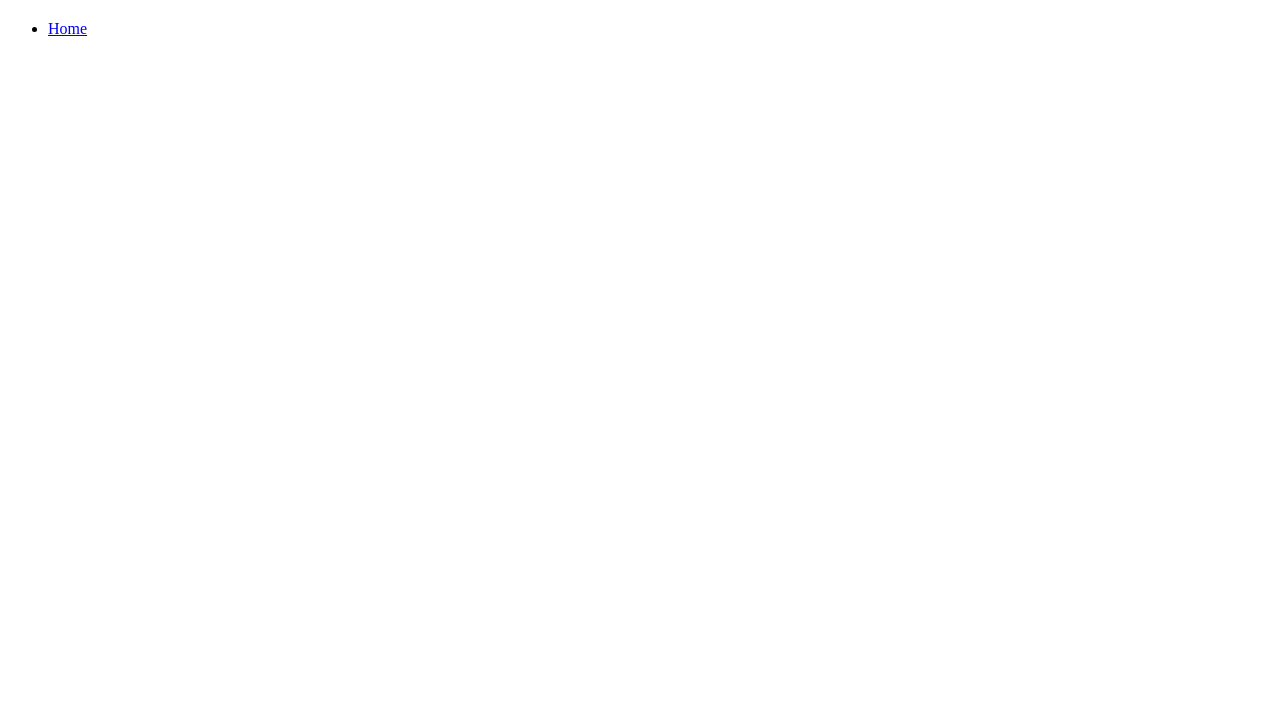
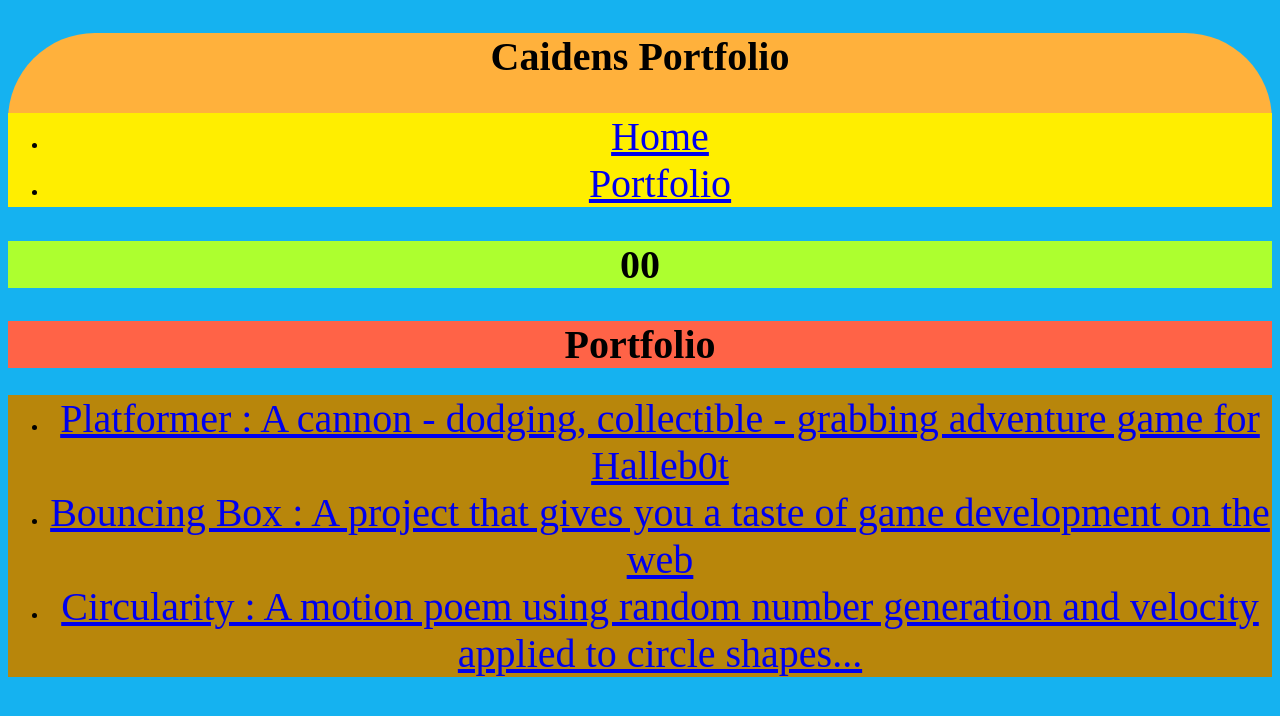
Before and after one commit to CaidenDubois1/CaidenDubois1.github.io, a plain HTML site: page portfolio.html in a window 1280 px wide. Drawn offline with Linux system fonts and the light colour scheme.

Commit message:
add portfolio.html file

```diff
--- a/portfolio.html
+++ b/portfolio.html
@@ -1,13 +1,81 @@
+
 <!DOCTYPE HTML>
 <html>
-<div >
-    <title>Portfolio</title>
-    <nav>
-      <h1></h1>
-      <ul class="thing1">
-        <a href="https://5500-caidenduboi-caidenduboi-jjnv23mi5ek.ws-us104.gitpod.io/index.html"><li class="thing2">Home</a></li>
+    <head>
+      <style>
+        body{
+          text-align: center;
+        }
+        nav{
+          background-color: rgb(255, 177, 60);
+          border-radius: 200px;
+        }
+        #words{
+          text-align: center;
+        }
+        .links{
+          background-color: rgb(255, 238, 0);
 
-      </ul>
-    </nav>
-</div>
+        }
+        .links2{
+          background-color: tomato;
+          text-
+        }
+        .links3{
+          background-color: darkgoldenrod;'
+
+        }
+        h1 {
+                font-size: 40px;
+              }
+
+              h2 {
+                font-size: 40px;
+              }
+
+              h3 {
+                font-size: 36px;
+              }
+
+              #all-contents {
+                height: 100ch;
+                margin: none;
+              }
+
+              a {
+                font-size: 40px;
+              }
+              .letece{
+                background-color: greenyellow;
+              }
+      </style>
+    </head>
+    <body bgcolor="15eb26f">
+      <div id="all-contents">
+        <nav>
+          <h1 id="words">Caidens Portfolio</h1>
+
+          <ul class="links">
+             <li class="nav-li">
+             <a class="nav-a" href="index.html">Home</a>
+           </li>
+           <li class="nav-li">
+             <a class="nav-a" href="portfolio.html">Portfolio</a>
+           </li>
+       </ul>
+
+        </nav>
+        <h2 class="letece">00</h2>
+      <main>
+       <div class="content">
+          <h1 class="links2">Portfolio</h1>
+          <ul class="links3">
+            <li><a href="projects/platformer/">Platformer : A cannon - dodging, collectible - grabbing adventure game for Halleb0t</a></li>
+            <li><a href="projects/bouncing-box/">Bouncing Box : A project that gives you a taste of game development on the web </a></li>
+            <li><a href="projects/circularity/">Circularity : A motion poem using random number generation and velocity applied to circle shapes...</a></li>
+          </ul>
+        </div>
+      </main>
+      </div>
+    </body>
 </html>
```
Also changed, not shown: index.html (+1 -1 lines).
